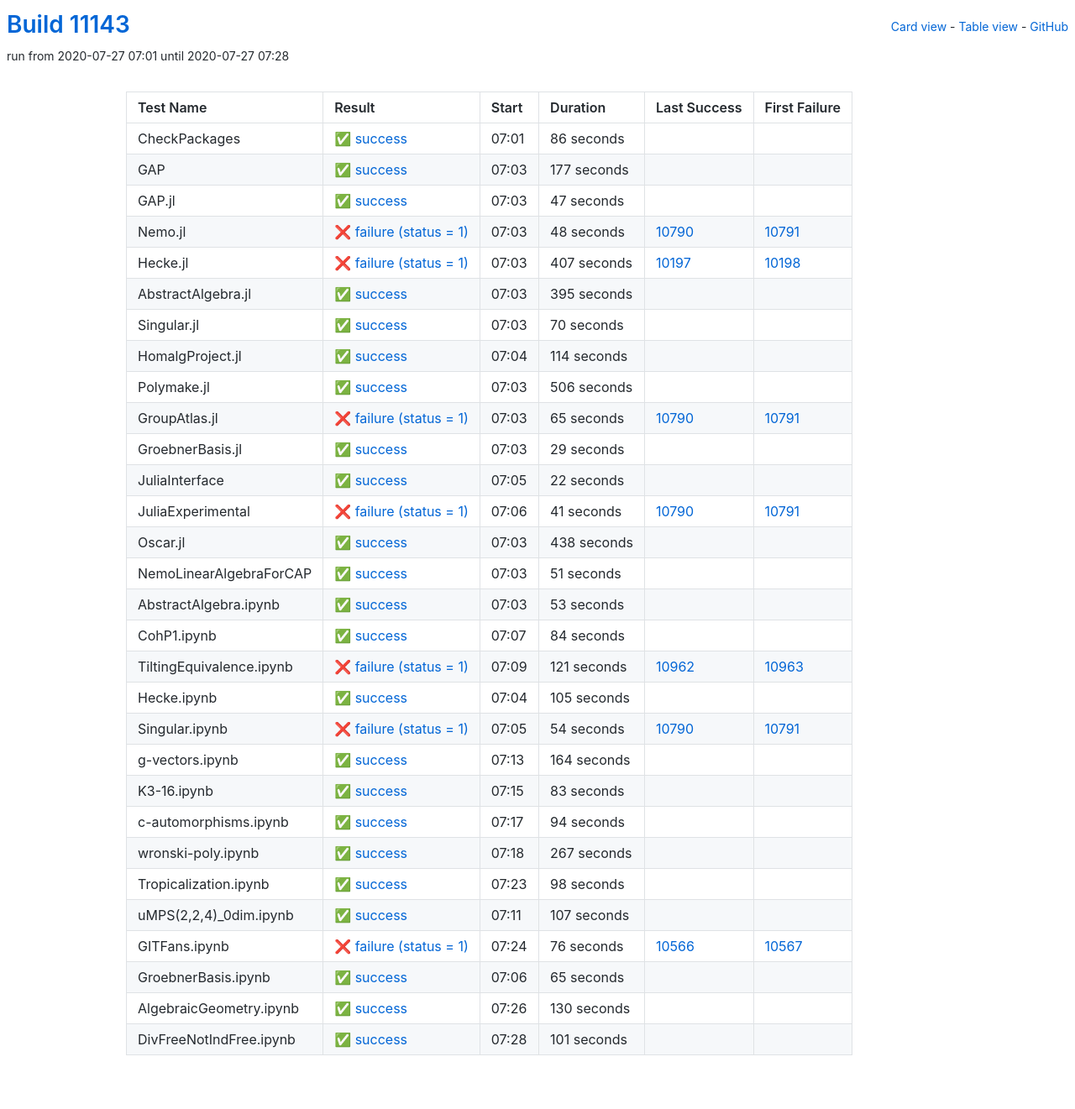
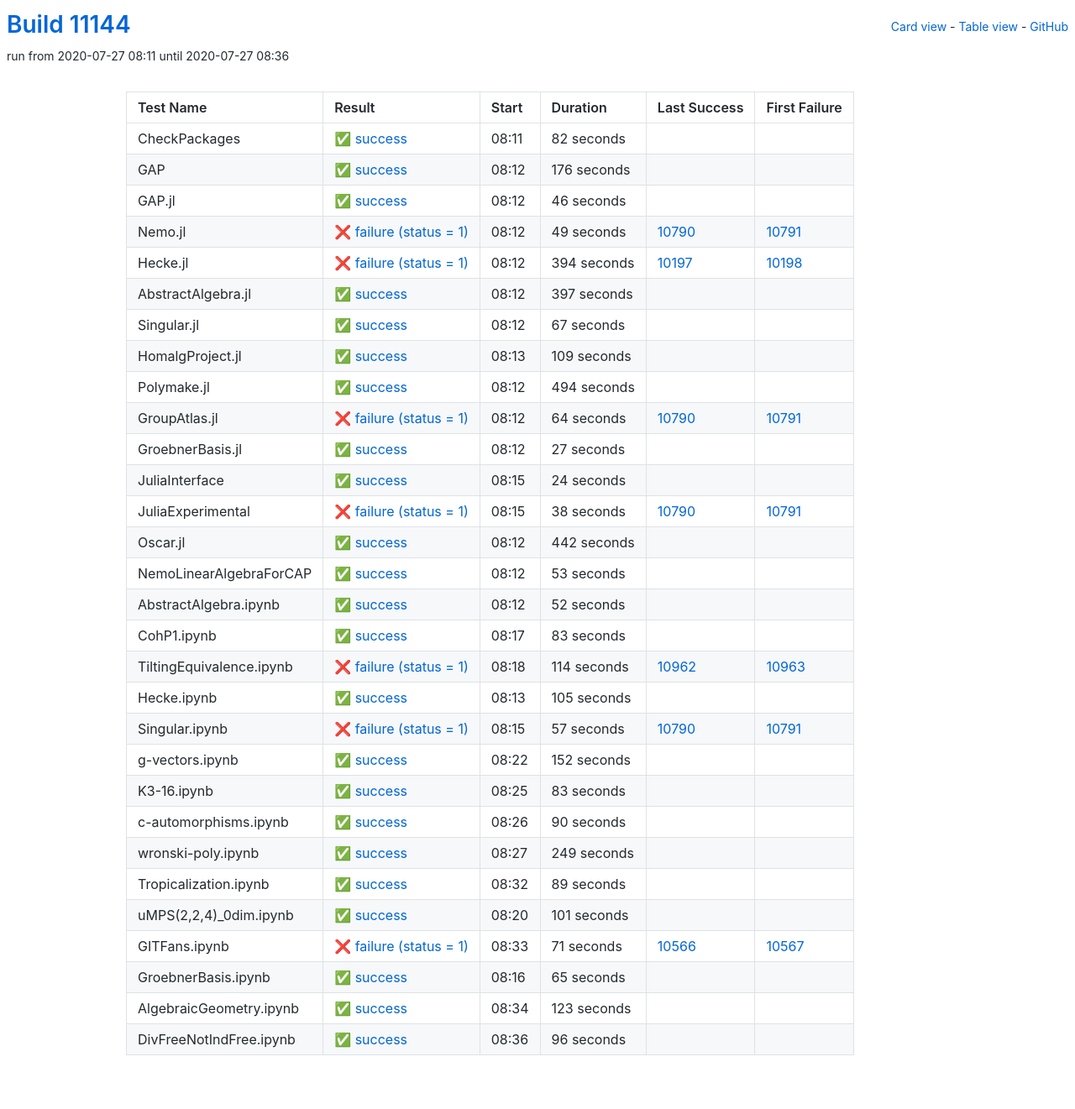
Before and after one commit to oscar-system/oscar-ci-status, a Jekyll site: the page built from table.html, in a window 1280 px wide. Shown: the whole page at 84% size. Built offline with Jekyll 4.4.1, drawn with Linux system fonts in a browser that asks for light colours.

Commit message:
Build #11144

```diff
--- a/_data/ci.yml
+++ b/_data/ci.yml
@@ -1,6 +1,6 @@
 ---
-build: 11143
-build_url: https://oscarci.mathematik.uni-kl.de/job/oscar/11143/
+build: 11144
+build_url: https://oscarci.mathematik.uni-kl.de/job/oscar/11144/
 job: oscar
 organization: oscar-system
 repo: oscar-ci-status
@@ -8,188 +8,176 @@
 tests:
 - name: CheckPackages
   id: checkpackages
-  log: https://oscarci.mathematik.uni-kl.de/job/oscar/11143/artifact/logs/build-11143/CheckPackages.log
-  start: 2020-07-27 07:01
+  log: https://oscarci.mathematik.uni-kl.de/job/oscar/11144/artifact/logs/build-11144/CheckPackages.log
+  start: 2020-07-27 08:11
   success: true
   exitcode: 0
   status: success
-  duration: 86
+  duration: 82
   last_success: false
   last_success_url:
   first_failure: false
   first_failure_url:
 - name: GAP
   id: gap
-  log: https://oscarci.mathematik.uni-kl.de/job/oscar/11143/artifact/logs/build-11143/GAP.log
-  start: 2020-07-27 07:03
+  log: https://oscarci.mathematik.uni-kl.de/job/oscar/11144/artifact/logs/build-11144/GAP.log
+  start: 2020-07-27 08:12
   success: true
   exitcode: 0
   status: success
-  duration: 177
+  duration: 176
   last_success: false
   last_success_url:
   first_failure: false
   first_failure_url:
 - name: GAP.jl
   id: gap-jl
-  log: https://oscarci.mathematik.uni-kl.de/job/oscar/11143/artifact/logs/build-11143/GAP.jl.log
-  start: 2020-07-27 07:03
+  log: https://oscarci.mathematik.uni-kl.de/job/oscar/11144/artifact/logs/build-11144/GAP.jl.log
+  start: 2020-07-27 08:12
   success: true
   exitcode: 0
   status: success
-  duration: 47
+  duration: 46
   last_success: false
   last_success_url:
   first_failure: false
   first_failure_url:
 - name: Nemo.jl
   id: nemo-jl
-  log: https://oscarci.mathematik.uni-kl.de/job/oscar/11143/artifact/logs/build-11143/Nemo.jl.log
-  start: 2020-07-27 07:03
+  log: https://oscarci.mathematik.uni-kl.de/job/oscar/11144/artifact/logs/build-11144/Nemo.jl.log
+  start: 2020-07-27 08:12
   success: false
   exitcode: 1
   status: failure
-  duration: 48
+  duration: 49
   last_success: 10790
   last_success_url: https://oscarci.mathematik.uni-kl.de/job/oscar/10790/
   first_failure: 10791
   first_failure_url: https://oscarci.mathematik.uni-kl.de/job/oscar/10791/
 - name: Hecke.jl
   id: hecke-jl
-  log: https://oscarci.mathematik.uni-kl.de/job/oscar/11143/artifact/logs/build-11143/Hecke.jl.log
-  start: 2020-07-27 07:03
+  log: https://oscarci.mathematik.uni-kl.de/job/oscar/11144/artifact/logs/build-11144/Hecke.jl.log
+  start: 2020-07-27 08:12
   success: false
   exitcode: 1
   status: failure
-  duration: 407
+  duration: 394
   last_success: 10197
   last_success_url: https://oscarci.mathematik.uni-kl.de/job/oscar/10197/
   first_failure: 10198
   first_failure_url: https://oscarci.mathematik.uni-kl.de/job/oscar/10198/
 - name: AbstractAlgebra.jl
   id: abstractalgebra-jl
-  log: https://oscarci.mathematik.uni-kl.de/job/oscar/11143/artifact/logs/build-11143/AbstractAlgebra.jl.log
-  start: 2020-07-27 07:03
+  log: https://oscarci.mathematik.uni-kl.de/job/oscar/11144/artifact/logs/build-11144/AbstractAlgebra.jl.log
+  start: 2020-07-27 08:12
   success: true
   exitcode: 0
   status: success
-  duration: 395
+  duration: 397
   last_success: false
   last_success_url:
   first_failure: false
   first_failure_url:
 - name: Singular.jl
   id: singular-jl
-  log: https://oscarci.mathematik.uni-kl.de/job/oscar/11143/artifact/logs/build-11143/Singular.jl.log
-  start: 2020-07-27 07:03
+  log: https://oscarci.mathematik.uni-kl.de/job/oscar/11144/artifact/logs/build-11144/Singular.jl.log
+  start: 2020-07-27 08:12
   success: true
   exitcode: 0
   status: success
-  duration: 70
+  duration: 67
   last_success: false
   last_success_url:
   first_failure: false
   first_failure_url:
 - name: HomalgProject.jl
   id: homalgproject-jl
-  log: https://oscarci.mathematik.uni-kl.de/job/oscar/11143/artifact/logs/build-11143/HomalgProject.jl.log
-  start: 2020-07-27 07:04
+  log: https://oscarci.mathematik.uni-kl.de/job/oscar/11144/artifact/logs/build-11144/HomalgProject.jl.log
+  start: 2020-07-27 08:13
   success: true
   exitcode: 0
   status: success
-  duration: 114
+  duration: 109
   last_success: false
   last_success_url:
   first_failure: false
   first_failure_url:
 - name: Polymake.jl
   id: polymake-jl
-  log: https://oscarci.mathematik.uni-kl.de/job/oscar/11143/artifact/logs/build-11143/Polymake.jl.log
-  start: 2020-07-27 07:03
+  log: https://oscarci.mathematik.uni-kl.de/job/oscar/11144/artifact/logs/build-11144/Polymake.jl.log
+  start: 2020-07-27 08:12
   success: true
   exitcode: 0
   status: success
-  duration: 506
+  duration: 494
   last_success: false
   last_success_url:
   first_failure: false
   first_failure_url:
 - name: GroupAtlas.jl
   id: groupatlas-jl
-  log: https://oscarci.mathematik.uni-kl.de/job/oscar/11143/artifact/logs/build-11143/GroupAtlas.jl.log
-  start: 2020-07-27 07:03
+  log: https://oscarci.mathematik.uni-kl.de/job/oscar/11144/artifact/logs/build-11144/GroupAtlas.jl.log
+  start: 2020-07-27 08:12
   success: false
   exitcode: 1
   status: failure
-  duration: 65
+  duration: 64
   last_success: 10790
   last_success_url: https://oscarci.mathematik.uni-kl.de/job/oscar/10790/
   first_failure: 10791
   first_failure_url: https://oscarci.mathematik.uni-kl.de/job/oscar/10791/
 - name: GroebnerBasis.jl
   id: groebnerbasis-jl
-  log: https://oscarci.mathematik.uni-kl.de/job/oscar/11143/artifact/logs/build-11143/GroebnerBasis.jl.log
-  start: 2020-07-27 07:03
+  log: https://oscarci.mathematik.uni-kl.de/job/oscar/11144/artifact/logs/build-11144/GroebnerBasis.jl.log
+  start: 2020-07-27 08:12
   success: true
   exitcode: 0
   status: success
-  duration: 29
+  duration: 27
   last_success: false
   last_success_url:
   first_failure: false
   first_failure_url:
 - name: JuliaInterface
   id: juliainterface
-  log: https://oscarci.mathematik.uni-kl.de/job/oscar/11143/artifact/logs/build-11143/JuliaInterface.log
-  start: 2020-07-27 07:05
+  log: https://oscarci.mathematik.uni-kl.de/job/oscar/11144/artifact/logs/build-11144/JuliaInterface.log
+  start: 2020-07-27 08:15
   success: true
   exitcode: 0
   status: success
-  duration: 22
+  duration: 24
   last_success: false
   last_success_url:
   first_failure: false
   first_failure_url:
 - name: JuliaExperimental
   id: juliaexperimental
-  log: https://oscarci.mathematik.uni-kl.de/job/oscar/11143/artifact/logs/build-11143/JuliaExperimental.log
-  start: 2020-07-27 07:06
+  log: https://oscarci.mathematik.uni-kl.de/job/oscar/11144/artifact/logs/build-11144/JuliaExperimental.log
+  start: 2020-07-27 08:15
   success: false
   exitcode: 1
   status: failure
-  duration: 41
+  duration: 38
   last_success: 10790
   last_success_url: https://oscarci.mathematik.uni-kl.de/job/oscar/10790/
   first_failure: 10791
   first_failure_url: https://oscarci.mathematik.uni-kl.de/job/oscar/10791/
 - name: Oscar.jl
   id: oscar-jl
-  log: https://oscarci.mathematik.uni-kl.de/job/oscar/11143/artifact/logs/build-11143/Oscar.jl.log
-  start: 2020-07-27 07:03
+  log: https://oscarci.mathematik.uni-kl.de/job/oscar/11144/artifact/logs/build-11144/Oscar.jl.log
+  start: 2020-07-27 08:12
   success: true
   exitcode: 0
   status: success
-  duration: 438
+  duration: 442
   last_success: false
   last_success_url:
   first_failure: false
   first_failure_url:
 - name: NemoLinearAlgebraForCAP
   id: nemolinearalgebraforcap
-  log: https://oscarci.mathematik.uni-kl.de/job/oscar/11143/artifact/logs/build-11143/NemoLinearAlgebraForCAP.log
-  start: 2020-07-27 07:03
-  success: true
-  exitcode: 0
-  status: success
-  duration: 51
-  last_success: false
-  last_success_url:
-  first_failure: false
-  first_failure_url:
-- name: AbstractAlgebra.ipynb
-  id: abstractalgebra-ipynb
-  log: https://oscarci.mathematik.uni-kl.de/job/oscar/11143/artifact/logs/build-11143/AbstractAlgebra.ipynb.log
-  start: 2020-07-27 07:03
+  log: https://oscarci.mathematik.uni-kl.de/job/oscar/11144/artifact/logs/build-11144/NemoLinearAlgebraForCAP.log
+  start: 2020-07-27 08:12
   success: true
   exitcode: 0
   status: success
@@ -198,34 +186,46 @@
   last_success_url:
   first_failure: false
   first_failure_url:
-- name: CohP1.ipynb
-  id: cohp1-ipynb
-  log: https://oscarci.mathematik.uni-kl.de/job/oscar/11143/artifact/logs/build-11143/CohP1.ipynb.log
-  start: 2020-07-27 07:07
+- name: AbstractAlgebra.ipynb
+  id: abstractalgebra-ipynb
+  log: https://oscarci.mathematik.uni-kl.de/job/oscar/11144/artifact/logs/build-11144/AbstractAlgebra.ipynb.log
+  start: 2020-07-27 08:12
   success: true
   exitcode: 0
   status: success
-  duration: 84
+  duration: 52
+  last_success: false
+  last_success_url:
+  first_failure: false
+  first_failure_url:
+- name: CohP1.ipynb
+  id: cohp1-ipynb
+  log: https://oscarci.mathematik.uni-kl.de/job/oscar/11144/artifact/logs/build-11144/CohP1.ipynb.log
+  start: 2020-07-27 08:17
+  success: true
+  exitcode: 0
+  status: success
+  duration: 83
   last_success: false
   last_success_url:
   first_failure: false
   first_failure_url:
 - name: TiltingEquivalence.ipynb
   id: tiltingequivalence-ipynb
-  log: https://oscarci.mathematik.uni-kl.de/job/oscar/11143/artifact/logs/build-11143/TiltingEquivalence.ipynb.log
-  start: 2020-07-27 07:09
+  log: https://oscarci.mathematik.uni-kl.de/job/oscar/11144/artifact/logs/build-11144/TiltingEquivalence.ipynb.log
+  start: 2020-07-27 08:18
   success: false
   exitcode: 1
   status: failure
-  duration: 121
+  duration: 114
   last_success: 10962
   last_success_url: https://oscarci.mathematik.uni-kl.de/job/oscar/10962/
   first_failure: 10963
   first_failure_url: https://oscarci.mathematik.uni-kl.de/job/oscar/10963/
 - name: Hecke.ipynb
   id: hecke-ipynb
-  log: https://oscarci.mathematik.uni-kl.de/job/oscar/11143/artifact/logs/build-11143/Hecke.ipynb.log
-  start: 2020-07-27 07:04
+  log: https://oscarci.mathematik.uni-kl.de/job/oscar/11144/artifact/logs/build-11144/Hecke.ipynb.log
+  start: 2020-07-27 08:13
   success: true
   exitcode: 0
   status: success
@@ -236,32 +236,32 @@
   first_failure_url:
 - name: Singular.ipynb
   id: singular-ipynb
-  log: https://oscarci.mathematik.uni-kl.de/job/oscar/11143/artifact/logs/build-11143/Singular.ipynb.log
-  start: 2020-07-27 07:05
+  log: https://oscarci.mathematik.uni-kl.de/job/oscar/11144/artifact/logs/build-11144/Singular.ipynb.log
+  start: 2020-07-27 08:15
   success: false
   exitcode: 1
   status: failure
-  duration: 54
+  duration: 57
   last_success: 10790
   last_success_url: https://oscarci.mathematik.uni-kl.de/job/oscar/10790/
   first_failure: 10791
   first_failure_url: https://oscarci.mathematik.uni-kl.de/job/oscar/10791/
 - name: g-vectors.ipynb
   id: g-vectors-ipynb
-  log: https://oscarci.mathematik.uni-kl.de/job/oscar/11143/artifact/logs/build-11143/g-vectors.ipynb.log
-  start: 2020-07-27 07:13
+  log: https://oscarci.mathematik.uni-kl.de/job/oscar/11144/artifact/logs/build-11144/g-vectors.ipynb.log
+  start: 2020-07-27 08:22
   success: true
   exitcode: 0
   status: success
-  duration: 164
+  duration: 152
   last_success: false
   last_success_url:
   first_failure: false
   first_failure_url:
 - name: K3-16.ipynb
   id: k3-16-ipynb
-  log: https://oscarci.mathematik.uni-kl.de/job/oscar/11143/artifact/logs/build-11143/K3-16.ipynb.log
-  start: 2020-07-27 07:15
+  log: https://oscarci.mathematik.uni-kl.de/job/oscar/11144/artifact/logs/build-11144/K3-16.ipynb.log
+  start: 2020-07-27 08:25
   success: true
   exitcode: 0
   status: success
@@ -272,68 +272,68 @@
   first_failure_url:
 - name: c-automorphisms.ipynb
   id: c-automorphisms-ipynb
-  log: https://oscarci.mathematik.uni-kl.de/job/oscar/11143/artifact/logs/build-11143/c-automorphisms.ipynb.log
-  start: 2020-07-27 07:17
+  log: https://oscarci.mathematik.uni-kl.de/job/oscar/11144/artifact/logs/build-11144/c-automorphisms.ipynb.log
+  start: 2020-07-27 08:26
   success: true
   exitcode: 0
   status: success
-  duration: 94
+  duration: 90
   last_success: false
   last_success_url:
   first_failure: false
   first_failure_url:
 - name: wronski-poly.ipynb
   id: wronski-poly-ipynb
-  log: https://oscarci.mathematik.uni-kl.de/job/oscar/11143/artifact/logs/build-11143/wronski-poly.ipynb.log
-  start: 2020-07-27 07:18
+  log: https://oscarci.mathematik.uni-kl.de/job/oscar/11144/artifact/logs/build-11144/wronski-poly.ipynb.log
+  start: 2020-07-27 08:27
   success: true
   exitcode: 0
   status: success
-  duration: 267
+  duration: 249
   last_success: false
   last_success_url:
   first_failure: false
   first_failure_url:
 - name: Tropicalization.ipynb
   id: tropicalization-ipynb
-  log: https://oscarci.mathematik.uni-kl.de/job/oscar/11143/artifact/logs/build-11143/Tropicalization.ipynb.log
-  start: 2020-07-27 07:23
+  log: https://oscarci.mathematik.uni-kl.de/job/oscar/11144/artifact/logs/build-11144/Tropicalization.ipynb.log
+  start: 2020-07-27 08:32
   success: true
   exitcode: 0
   status: success
-  duration: 98
+  duration: 89
   last_success: false
   last_success_url:
   first_failure: false
   first_failure_url:
 - name: uMPS(2,2,4)_0dim.ipynb
   id: umps-2-2-4-0dim-ipynb
-  log: https://oscarci.mathematik.uni-kl.de/job/oscar/11143/artifact/logs/build-11143/uMPS-2-2-4-_0dim.ipynb.log
-  start: 2020-07-27 07:11
+  log: https://oscarci.mathematik.uni-kl.de/job/oscar/11144/artifact/logs/build-11144/uMPS-2-2-4-_0dim.ipynb.log
+  start: 2020-07-27 08:20
   success: true
   exitcode: 0
   status: success
-  duration: 107
+  duration: 101
   last_success: false
   last_success_url:
   first_failure: false
   first_failure_url:
 - name: GITFans.ipynb
   id: gitfans-ipynb
-  log: https://oscarci.mathematik.uni-kl.de/job/oscar/11143/artifact/logs/build-11143/GITFans.ipynb.log
-  start: 2020-07-27 07:24
+  log: https://oscarci.mathematik.uni-kl.de/job/oscar/11144/artifact/logs/build-11144/GITFans.ipynb.log
+  start: 2020-07-27 08:33
   success: false
   exitcode: 1
   status: failure
-  duration: 76
+  duration: 71
   last_success: 10566
   last_success_url: https://oscarci.mathematik.uni-kl.de/job/oscar/10566/
   first_failure: 10567
   first_failure_url: https://oscarci.mathematik.uni-kl.de/job/oscar/10567/
 - name: GroebnerBasis.ipynb
   id: groebnerbasis-ipynb
-  log: https://oscarci.mathematik.uni-kl.de/job/oscar/11143/artifact/logs/build-11143/GroebnerBasis.ipynb.log
-  start: 2020-07-27 07:06
+  log: https://oscarci.mathematik.uni-kl.de/job/oscar/11144/artifact/logs/build-11144/GroebnerBasis.ipynb.log
+  start: 2020-07-27 08:16
   success: true
   exitcode: 0
   status: success
@@ -344,24 +344,24 @@
   first_failure_url:
 - name: AlgebraicGeometry.ipynb
   id: algebraicgeometry-ipynb
-  log: https://oscarci.mathematik.uni-kl.de/job/oscar/11143/artifact/logs/build-11143/AlgebraicGeometry.ipynb.log
-  start: 2020-07-27 07:26
+  log: https://oscarci.mathematik.uni-kl.de/job/oscar/11144/artifact/logs/build-11144/AlgebraicGeometry.ipynb.log
+  start: 2020-07-27 08:34
   success: true
   exitcode: 0
   status: success
-  duration: 130
+  duration: 123
   last_success: false
   last_success_url:
   first_failure: false
   first_failure_url:
 - name: DivFreeNotIndFree.ipynb
   id: divfreenotindfree-ipynb
-  log: https://oscarci.mathematik.uni-kl.de/job/oscar/11143/artifact/logs/build-11143/DivFreeNotIndFree.ipynb.log
-  start: 2020-07-27 07:28
+  log: https://oscarci.mathematik.uni-kl.de/job/oscar/11144/artifact/logs/build-11144/DivFreeNotIndFree.ipynb.log
+  start: 2020-07-27 08:36
   success: true
   exitcode: 0
   status: success
-  duration: 101
+  duration: 96
   last_success: false
   last_success_url:
   first_failure: false
```
Also changed, not shown: README.md.
